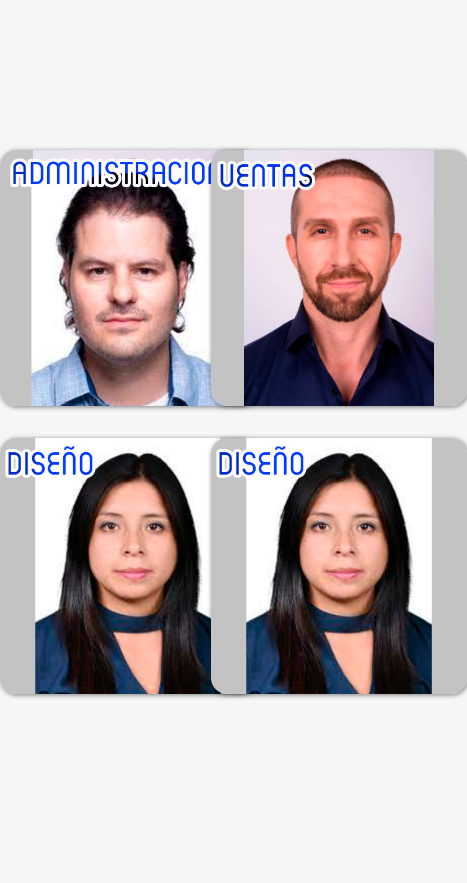
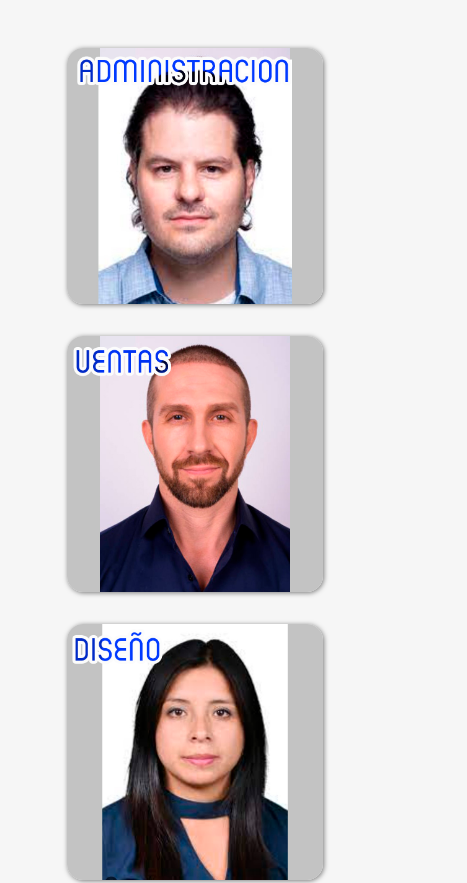
Before and after one commit to davidingles/aux-astro-02, an Astro site: page /contacto in a window 390 px wide. Shown: the top 883 px of the page, 467 px wide, since content can reach past the window. Before the commit the page ends 844 px from the top, so only its background shows below. Built offline with nearby package versions, Linux system fonts and the light colour scheme; Astro itself is replaced by a stand-in of ours.

Commit message:
terminado los contactos

```diff
--- a/src/components/Tarjeta.astro
+++ b/src/components/Tarjeta.astro
@@ -10,7 +10,7 @@ const { jefe, telefono } = Astro.props;
 
 <article class="relative w-[16rem] transition-all duration-300 ease">
     <img class="" src={jefe} alt="">
-    <span class="absolute text-[2.5rem] font-bold bottom-0 left-0 right-0 m-auto whitespace-nowrap opacity-0 transform translate-y-20 transition-all duration-300 ease">{telefono}</span>
+    <span class="absolute text-[2.5rem] font-bold bottom-0 left-4 right-0 m-auto whitespace-nowrap opacity-0 transform translate-y-20 transition-all duration-300 ease">{telefono}</span>
 </article>
 
 <style>
--- a/src/pages/contacto.astro
+++ b/src/pages/contacto.astro
@@ -3,10 +3,11 @@ import Tarjeta from "../components/Tarjeta.astro";
 import Layout from "../layouts/Layout.astro";
 
 ---
+<!-- border-8 border-red-600 -->
 
 <Layout title="Contactos de la Auxiliar">
-    <main class="w-screen h-screen border-8 border-red-600 items-center flex">
-        <section class="grid grid-cols-2 gap-8 md:flex-wrap justify-center md:w-auto h-auto m-auto">
+    <main class="w-screen h-screen items-center flex">
+        <section class="grid grid-cols md:grid-cols-2 gap-8 md:flex-wrap justify-center mt-12 md:mt-auto md:w-auto h-auto m-auto">
             <Tarjeta jefe="/Administracion.jpg" telefono="968 555 333"></Tarjeta>
             <!-- <Tarjeta jefe="/Angelin.jpg" telefono="968 555 333"></Tarjeta> -->
             <Tarjeta jefe="/Jesus2.jpg" telefono="968 555 333"></Tarjeta>
```
